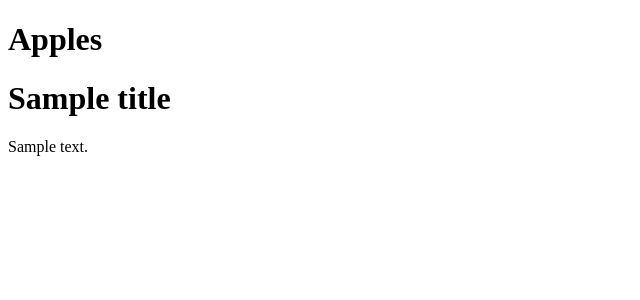
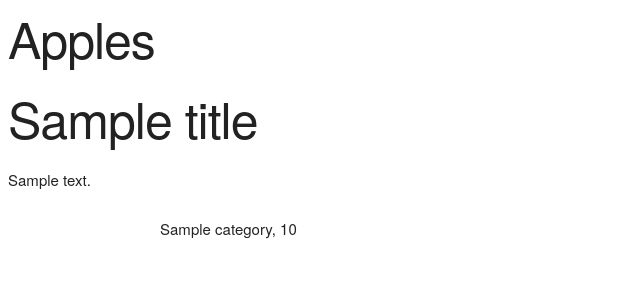
Before and after one commit to nvwlspls/pyReports, a Flask app: template templates/report.html in a window 1280 px wide. Shown: the top 300 px of the page, without its empty margins (0-640 px from the left). Run offline with Flask 3, Linux system fonts and the light colour scheme; the template is opened without the code that fills it: most values are stand-ins (such as "Sample title", 1, 10 or a date in 2020).

Commit message:
adding summary_df

```diff
--- a/app.py
+++ b/app.py
@@ -1,18 +1,27 @@
 from flask import Flask, render_template
-
+import pandas as pd
 app = Flask(__name__)
 
 @app.route("/")
 def render_report():
-    # Open file
+    df = pd.read_csv('/Users/wjessen/Documents/transactions.csv')
 
-    # get the data into a dataframe
+    # if the category is nan it is uncategorized
+    df.loc[df['category'].isna(), "category" ] = "uncategorized"
 
-    # organzie the dataframe
+    df["parent category"] = df["parent category"].combine_first(df["category"])
 
+    # make the date column a date
+    df['date'] = pd.to_datetime(df['date'])
 
+    # keep only march 2024 transactions for now
+    march2024 = df[(df['date'].dt.month == 4) & (df['date'].dt.year == 2024)]
+
+    summary_df = df.groupby('category')['amount'].agg(['sum', 'mean', 'count']).reset_index()
+    print(summary_df.head())
     context = {
         "title": "This is the title",
-        "content": "This is the content"
+        "content": "This is the content",
+        "month": march2024.to_dict('records')
     }
     return render_template('report.html', **context)
--- a/templates/report.html
+++ b/templates/report.html
@@ -2,11 +2,21 @@
 <html>
 <head>
     <title>My Report</title>
+    <link rel="stylesheet" type="text/css" href="https://cdnjs.cloudflare.com/ajax/libs/skeleton/2.0.4/skeleton.min.css">
 </head>
 <body>
 
     <h1>Apples</h1>
     <h1>{{ title }}</h1>
     <p>{{ content }}</p>
+<div class='container'>
+
+    {% for record in month %}
+    <div class='row'>
+       {{ record["category"] }},
+       {{ record["amount"] }}
+    </div>
+    {% endfor%}
+</div>
 </body>
 </html>
```
